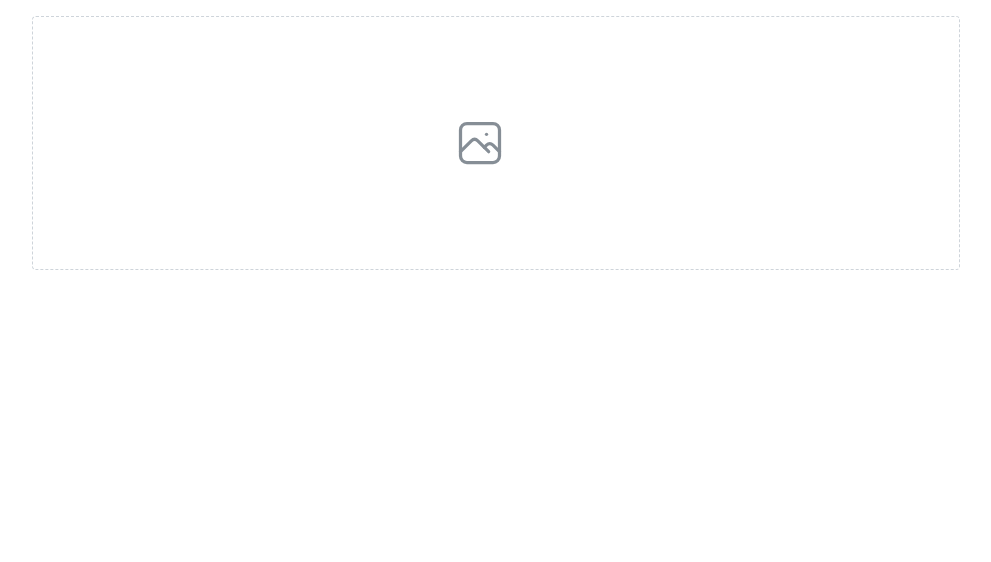
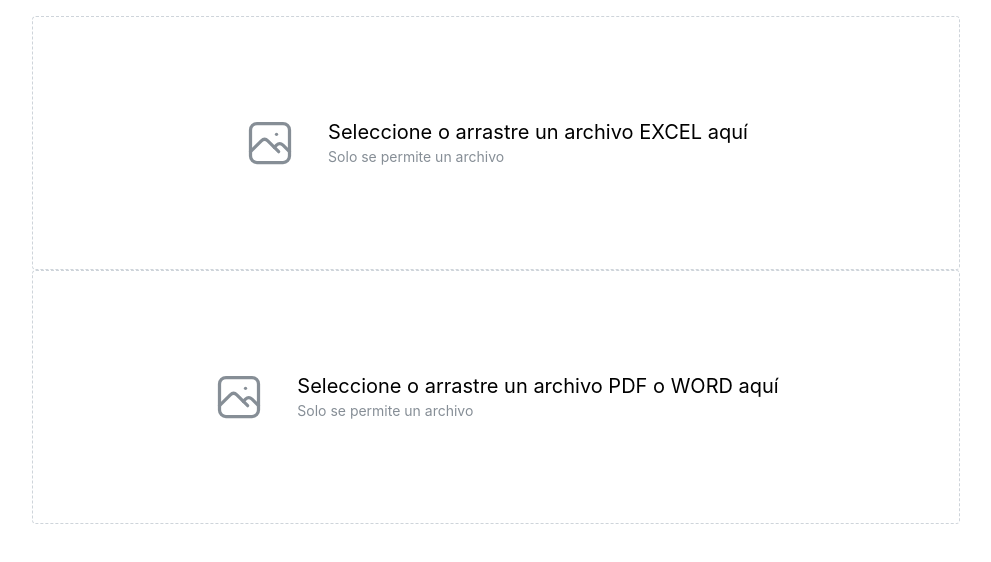
Before and after one commit to PazminoJose/docu-forge-app, a React (Vite) app: page / in a window 1280 px wide. Shown: the top 562 px of the page, without its empty margins (144-1135 px from the left). Built offline with nearby package versions, Linux system fonts and the light colour scheme.

Commit message:
feat: update FileSelection screen to enhance DropZone usage and improve file type handling

```diff
--- a/src/screens/FileSelection.tsx
+++ b/src/screens/FileSelection.tsx
@@ -1,7 +1,23 @@
+import {
+  MS_EXCEL_MIME_TYPE,
+  MS_WORD_MIME_TYPE,
+  PDF_MIME_TYPE,
+} from "@mantine/dropzone";
 import { DropZone } from "../components/DropZone";
 
 export default function FileSelection() {
-    return <div>
-        <DropZone />
+  return (
+    <div>
+      <DropZone
+        label="Seleccione o arrastre un archivo EXCEL aquí"
+        description="Solo se permite un archivo"
+        accept={MS_EXCEL_MIME_TYPE}
+      />
+      <DropZone
+        label="Seleccione o arrastre un archivo PDF o WORD aquí"
+        description="Solo se permite un archivo"
+        accept={[...MS_WORD_MIME_TYPE, ...PDF_MIME_TYPE]}
+      />
     </div>
+  );
 }
```
